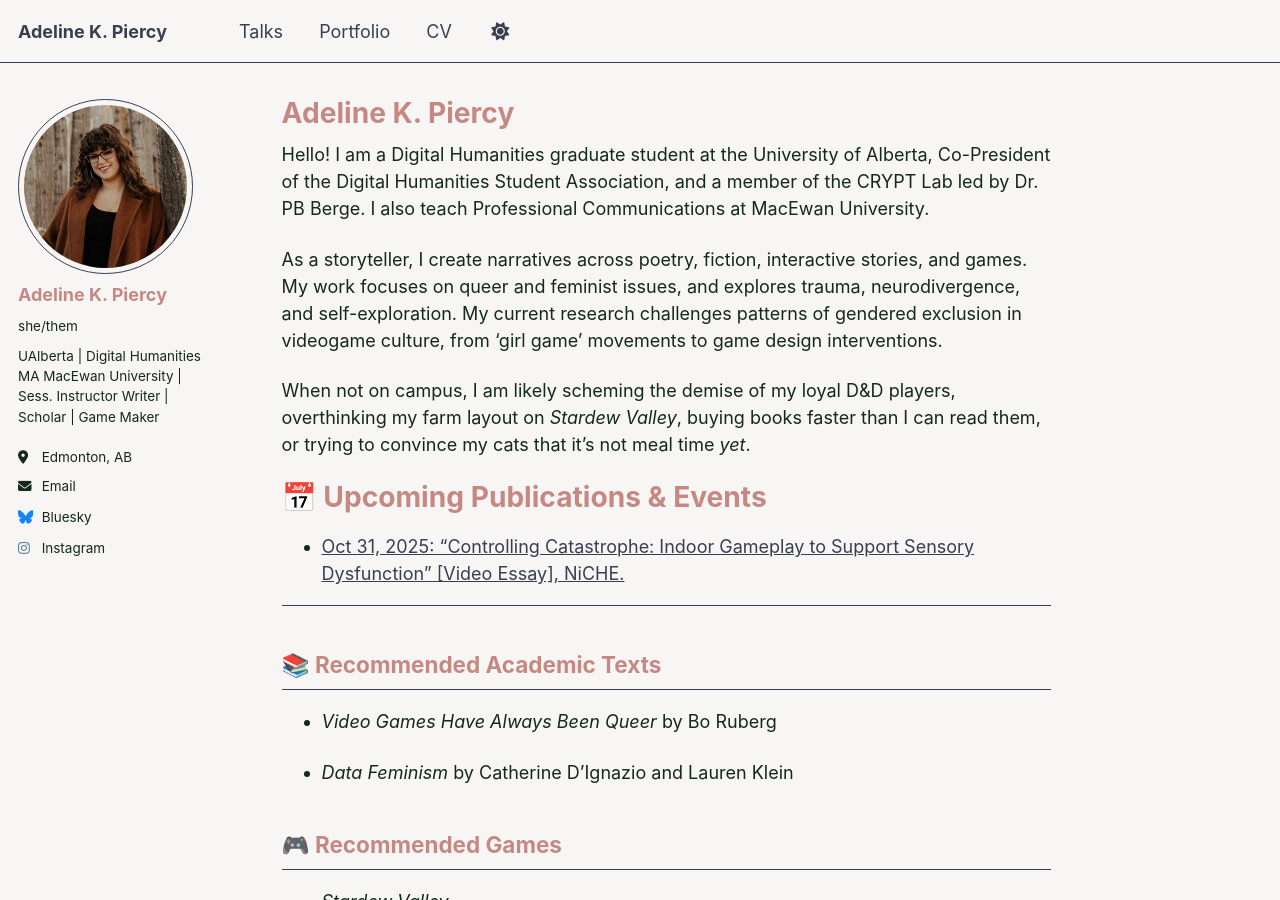
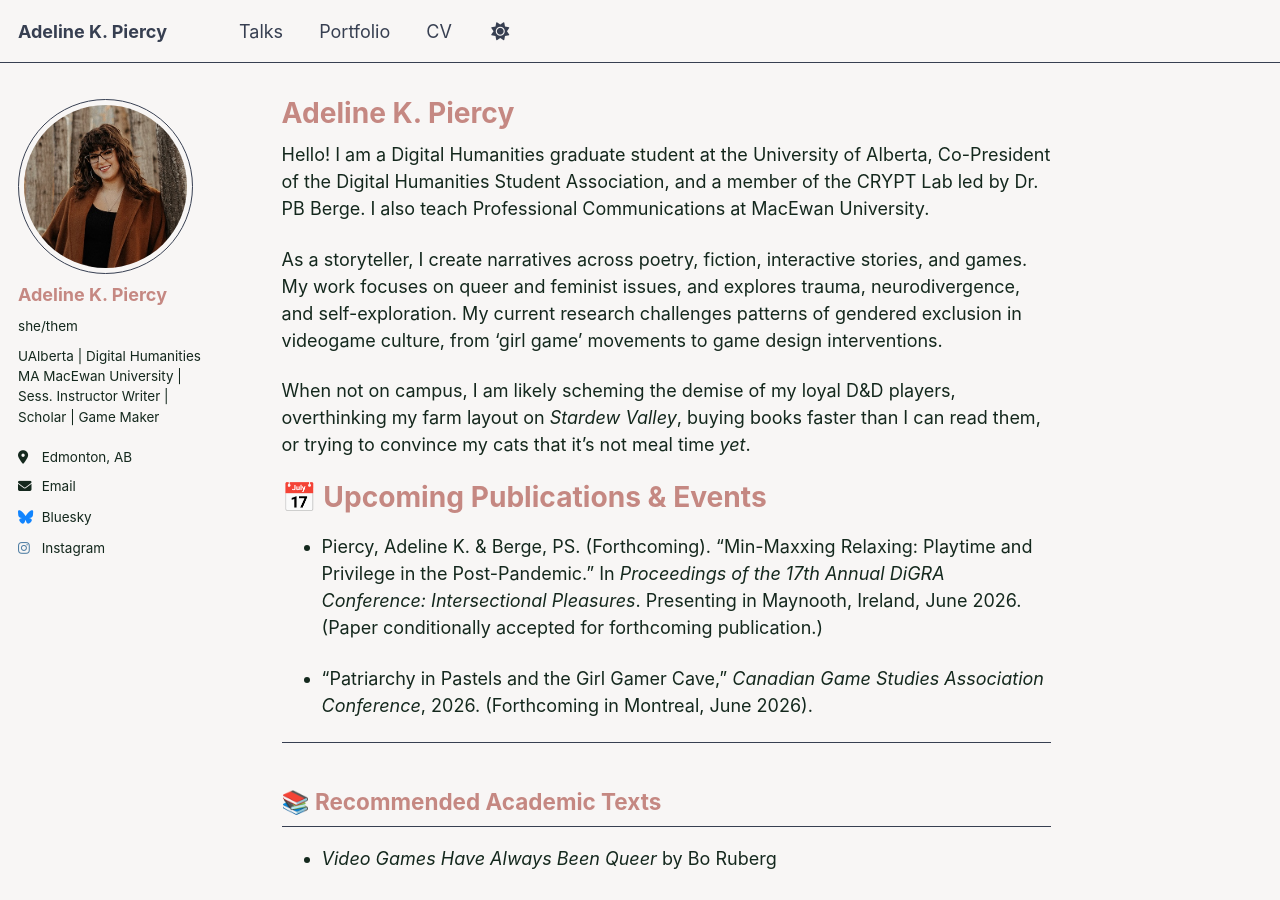
Before and after one commit to akpiercy/me, a Jekyll site: the page built from _pages/about.md, in a window 1280 px wide and 900 px high. Built offline with Jekyll 4.4.1, drawn with Linux system fonts in a browser that asks for light colours.

Commit message:
Revise upcoming publications and events
Updated upcoming publications and events section with new entries.

```diff
--- a/_pages/about.md
+++ b/_pages/about.md
@@ -17,7 +17,9 @@ When not on campus, I am likely scheming the demise of my loyal D&D players, ove
 
 📅 Upcoming Publications & Events
 =========
-* [Oct 31, 2025: "Controlling Catastrophe: Indoor Gameplay to Support Sensory Dysfunction" [Video Essay], NiCHE.](https://niche-canada.org/2025/10/31/controlling-catastrophe-indoor-gameplay-to-support-sensory-dysfunction/)
+* Piercy, Adeline K. & Berge, PS. (Forthcoming). “Min-Maxxing Relaxing: Playtime and Privilege in the Post-Pandemic.” In *Proceedings of the 17th Annual DiGRA Conference: Intersectional Pleasures*. Presenting in Maynooth, Ireland, June 2026. (Paper conditionally accepted for forthcoming publication.)
+
+* “Patriarchy in Pastels and the Girl Gamer Cave,” *Canadian Game Studies Association Conference*, 2026. (Forthcoming in Montreal, June 2026).
 
 -------
 
```
